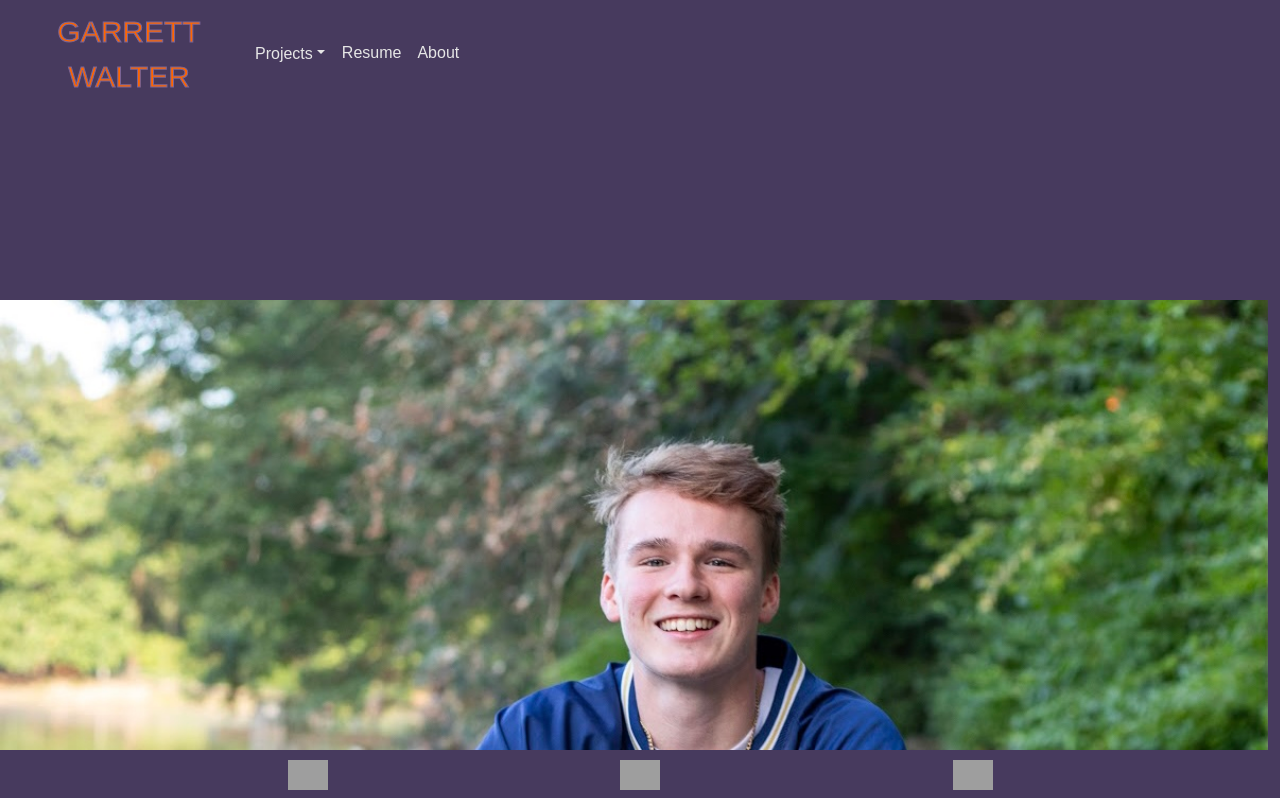
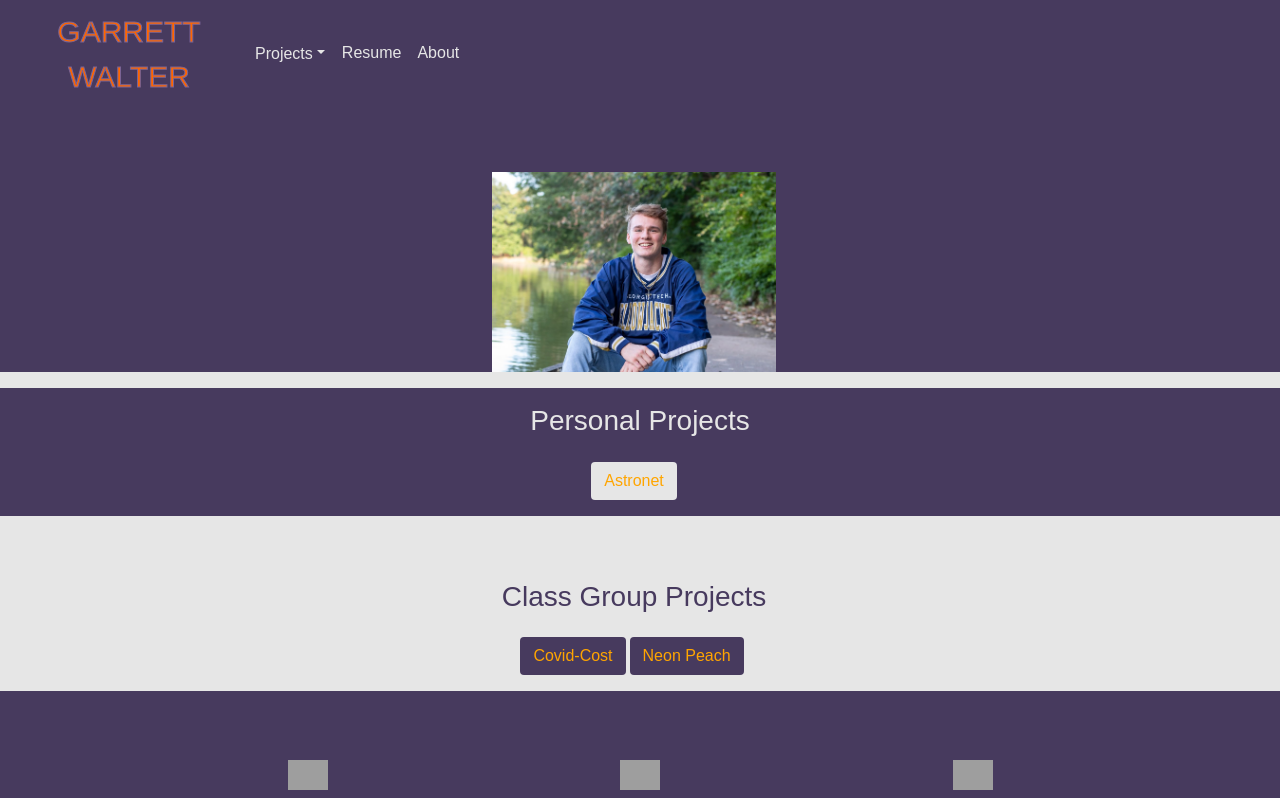
Before and after one commit to garrettwalter/reactPortfolio, a React (Create React App) app: page /#/ in a window 1280 px wide. Shown: the top 798 px of the page. Built offline with nearby package versions, Linux system fonts and the light colour scheme; grey boxes are pictures that could not be loaded.

Commit message:
img styling

```diff
--- a/src/containers/Home/Home.jsx
+++ b/src/containers/Home/Home.jsx
@@ -3,9 +3,10 @@ import React from 'react';
 function Home(props) {
     return (
         <>
-
         <div className="row blue-bg top-row grey">
-            <img className="justify-self-center" alt="me" src="./me.jpg"/>
+            <img className="me" alt="me" src="./me.jpg"/>
+        </div>
+        <div className="row blue-bg pt-3 mt-3 grey">
             <h3 className="text-center">Personal Projects</h3>
         </div>
         <div className="row blue-bg btn-row py-3">
--- a/src/index.css
+++ b/src/index.css
@@ -44,9 +44,15 @@ body {
 }
 
 .top-row {
-  padding-top: 15%;
+  padding-top: 5%;
   overflow: hidden;
   margin-right: 0 !important;
+  justify-content: center;
+}
+
+.me {
+  height: 200px;
+  width: auto;
 }
 .bottom-row {
   margin-bottom: 50px;
```
Also changed, not shown: 1 other file (tests, documents, lock files or other folders).
